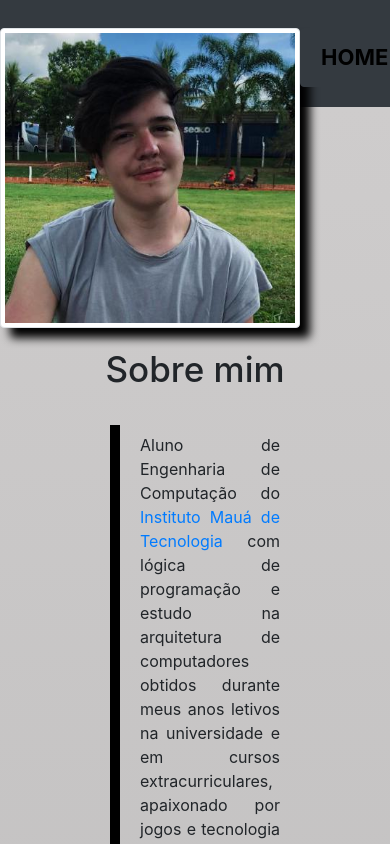
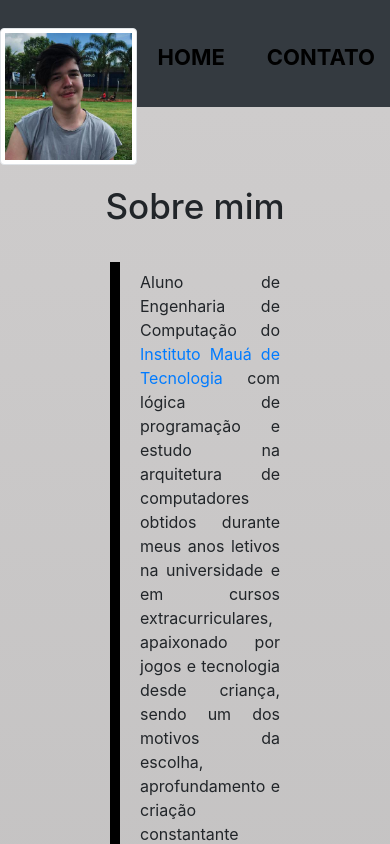
Before and after one commit to GabrielGodoy01/GabrielGodoy01.github.io, a plain HTML site: page index.html in a window 390 px wide. Shown: the top 844 px of the page. Drawn offline with nearby package versions, Linux system fonts and the light colour scheme.

Commit message:
Atualização do erro parcialmente resolvido

```diff
--- a/index.html
+++ b/index.html
@@ -18,10 +18,10 @@ Vkoo8x4CGsO3+Hhxv8T/Q5PaXtkKtu6ug5TOeNV6gBiFeWPGFN9MuhOf23Q9Ifjh"
 
   <body>
     <header class="bg-dark">
-      <div class="conteiner caixa">
+      <div class="caixa">
         <h1>
           <img
-            class="imagem-header h-275 img-thumbnail rounded float-left"
+            class="imagem-header h-275 img-thumbnail rounded float-left img-responsive"
             src="imagens/perfil.png"
             alt="Imagem pessoal"
           />
@@ -29,7 +29,7 @@ Vkoo8x4CGsO3+Hhxv8T/Q5PaXtkKtu6ug5TOeNV6gBiFeWPGFN9MuhOf23Q9Ifjh"
 
         <nav>
           <ul
-            class="list-group list-group-horizontal float-lg-right float-xl-right pr-5 pl-sm-5"
+            class="list-group list-group-horizontal float-sm-left float-md-left float-lg-right float-xl-right pr-5 pl-sm-5"
           >
             <li
               class="list-group-item d-flex justify-content-between align-items-center border border-dark bg-dark"
--- a/style.css
+++ b/style.css
@@ -26,9 +26,8 @@ header {
 }
 
 .imagem-header {
-  width: 300px;
-  opacity: 1;
-  box-shadow: 10px 10px 10px #000000;
+  width: 35%;
+  border: 2px solid black;
 }
 
 .imagem-header-contatos {
@@ -239,3 +238,26 @@ footer {
   margin-top: 20px;
   padding-right: 33px;
 }
+
+@media screen and (max-width: 637px) {
+  .caixa,
+  .principal,
+  .conteudo-beneficios,
+  .mapa-conteudo,
+  .video {
+    width: auto;
+  }
+
+  h1 {
+    text-align: center;
+  }
+
+  nav {
+    position: static;
+  }
+
+  .lista-beneficios,
+  .imagem-beneficios {
+    width: 100%;
+  }
+}
```
